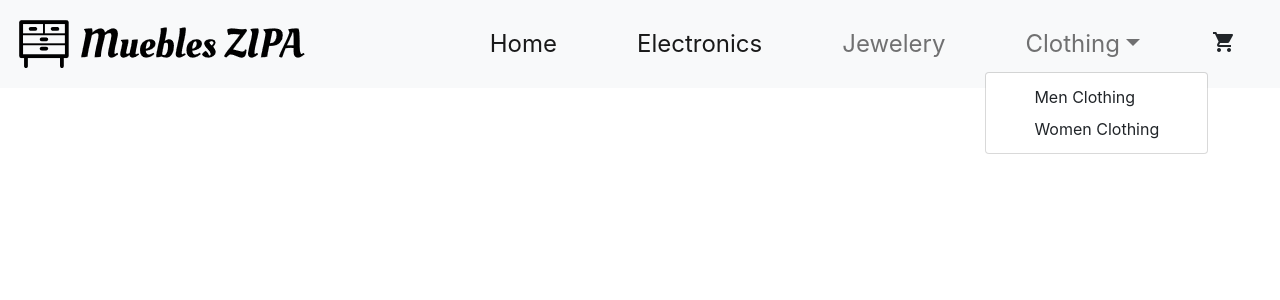
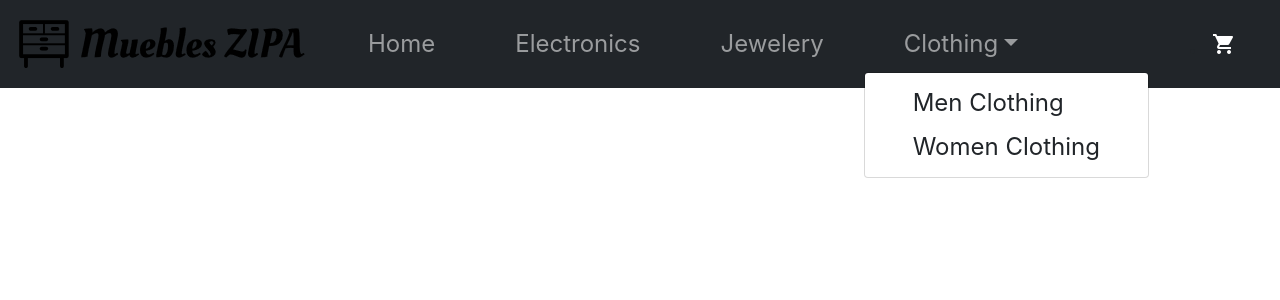
Before and after one commit to nahueldefazio/ecommerce-De_Fazio, a React (Create React App) app: page / in a window 1280 px wide. Both pictures are taken after a click on the button "Clothing". Shown: the top 300 px of the page. Built offline with nearby package versions, Linux system fonts and the light colour scheme.

Commit message:
NavBar fixed

```diff
--- a/src/Components/Item/Item.css
+++ b/src/Components/Item/Item.css
@@ -3,3 +3,11 @@
     flex-direction: column;
     align-items: center;
 }
+
+.card{
+    align-items: center;
+}
+
+img{
+
+}
--- a/src/Components/Item/Item.js
+++ b/src/Components/Item/Item.js
@@ -7,7 +7,7 @@ function Item(props) {
     return (
         <Fragment>
             <div className="card m-4" style={{width: "18rem"}}>
-                <img src={props.image} className="card-img-top" alt="..." style={{width: "250px", height: "150px"}}/>
+                <img src={props.image} className="card-img-top" alt="..." style={{width: "250px", height: "275px"}}/>
                 <div className="card-body">
                     <h5 className="card-title">
                         {props.title}
--- a/src/Components/ItemDetail/ItemDetail.css
+++ b/src/Components/ItemDetail/ItemDetail.css
@@ -1,15 +1,9 @@
 .item-detail-container{
     display: flex;
 }
-
-.image-container{
-    max-width: 300px;
+img{
+    height: 70%;
 }
-
-.image-container img {
-    width: 100%;
-}
-
 .description-container{
     margin-left: 10px;
 }
--- a/src/Components/ItemDetail/ItemDetail.js
+++ b/src/Components/ItemDetail/ItemDetail.js
@@ -21,7 +21,7 @@ function ItemDetail(props) {
                 return direccion = '/ecommerce-De_Fazio/menclothing'
                 break;
             case 'women\'s clothing':
-                return direccion = '/ecommerce-De_Fazio/womenclothing"'
+                return direccion = '/ecommerce-De_Fazio/womenclothing'
 
         }
     }
--- a/src/Components/ItemListContainer/ItemListContainer.css
+++ b/src/Components/ItemListContainer/ItemListContainer.css
@@ -3,7 +3,8 @@ ul{
 }
 .card {
     margin: 2rem auto !important;
-    border: 1px solid black;
+    border: 2px solid #1c6b8a;
+    border-radius: 10px;
 }
 
 .grilla {
@@ -21,6 +22,7 @@ ul{
     .grilla {
         grid-template-columns: repeat(2, 1fr);
     }
+
 }
 
 @media screen and (max-width: 700px) {
@@ -29,9 +31,4 @@ ul{
         display: block;
     }
 
-    .m-4 {
-        margin: 0  !important;
-    }
-
-
 }
--- a/src/Components/NavBar/CartWidget/CartWidget.css
+++ b/src/Components/NavBar/CartWidget/CartWidget.css
@@ -1,4 +1,5 @@
 .cartIcon{
     padding-top: 12px;
     padding-bottom: 12px;
+    color: white;
 }
--- a/src/Components/NavBar/NavBar.js
+++ b/src/Components/NavBar/NavBar.js
@@ -7,49 +7,86 @@ import {NavLink} from "react-router-dom";
 
 function NavBar(props) {
     return (
-        <Fragment>
-            <nav className="navbar navbar-expand-lg navbar-light bg-light">
+        // <Fragment>
+        //     <nav className="navbar navbar-expand-lg navbar-dark bg-dark">
+        //         <div className="container-fluid">
+        //             <a className="navbar-brand"><img src={logo} alt={'Web Site Logo'}/></a>
+        //             <button className="navbar-toggler" type="button" data-bs-toggle="collapse"
+        //                     data-bs-target="#navbarNavDropdown" aria-controls="navbarNavDropdown" aria-expanded="false"
+        //                     aria-label="Toggle navigation">
+        //             </button>
+        //             <div className="collapse navbar-collapse justify-content-end fontSize" id="navbarNavDropdown">
+        //                 <ul className="navbar-nav subMenus">
+        //                     <li className="nav-item">
+        //                         <NavLink className="nav-link active" aria-current="page"
+        //                                  to={'/ecommerce-De_Fazio/'}>Home</NavLink>
+        //                     </li>
+        //                     <li className="nav-item">
+        //                         <NavLink className="nav-link active" aria-current="page"
+        //                                  to={'/ecommerce-De_Fazio/electronics'}>Electronics</NavLink>
+        //                     </li>
+        //                     <li className="nav-item">
+        //                         <NavLink className="nav-link" to={'/ecommerce-De_Fazio/jewelery'}>Jewelery</NavLink>
+        //                     </li>
+        //                     <li className="nav-item dropdown">
+        //                         <a className="nav-link dropdown-toggle" id="navbarDropdownMenuLink"
+        //                            role="button" data-bs-toggle="dropdown" aria-expanded="false">
+        //                             Clothing
+        //                         </a>
+        //                         <ul className="dropdown-menu" aria-labelledby="navbarDropdownMenuLink">
+        //                             <li><NavLink className="dropdown-item" to={'/ecommerce-De_Fazio/menclothing'}>Men
+        //                                 Clothing</NavLink></li>
+        //                             <li><NavLink className="dropdown-item" to={'/ecommerce-De_Fazio/womenclothing'}>Women
+        //                                 Clothing</NavLink></li>
+        //                         </ul>
+        //                     </li>
+        //                     <CartWidget/>
+        //                 </ul>
+        //             </div>
+        //         </div>
+        //     </nav>
+        // </Fragment>
+
+        <nav className="navbar navbar-expand-lg navbar-dark bg-dark">
             <div className="container-fluid">
-                    {/* eslint-disable-next-line jsx-a11y/anchor-is-valid */}
-                    <a className="navbar-brand" ><img src={logo} alt={'Web Site Logo'}/></a>
+                <NavLink className="navbar-brand" to="/"><img src={logo}
+                                                              alt={'Web Site Logo'}/></NavLink>
                 <button className="navbar-toggler" type="button" data-bs-toggle="collapse"
-                            data-bs-target="#navbarNavDropdown" aria-controls="navbarNavDropdown" aria-expanded="false"
-                            aria-label="Toggle navigation">
-                        {/*<span className="navbar-toggler-icon"></span>*/}
+                        data-bs-target="#navbarSupportedContent" aria-controls="navbarSupportedContent"
+                        aria-expanded="false" aria-label="Toggle navigation">
+                    <span className="navbar-toggler-icon"></span>
                 </button>
-                    <div className="collapse navbar-collapse justify-content-end fontSize" id="navbarNavDropdown">
-                        <ul className="navbar-nav subMenus">
+                <div className="collapse navbar-collapse" id="navbarSupportedContent">
+                    <ul className="navbar-nav me-auto mb-2 mb-lg-0">
                         <li className="nav-item">
-                                {/* eslint-disable-next-line jsx-a11y/anchor-is-valid */}
-                                <NavLink className="nav-link active" aria-current="page" to={'/ecommerce-De_Fazio/'}>Home</NavLink>
+                            <NavLink  activeClassName="active" className="nav-link fontSize"
+                                     to={'/ecommerce-De_Fazio/'}>Home</NavLink>
                         </li>
                         <li className="nav-item">
-                                {/* eslint-disable-next-line jsx-a11y/anchor-is-valid */}
-                                <NavLink className="nav-link active" aria-current="page" to={'/ecommerce-De_Fazio/electronics'}>Electronics</NavLink>
+                            <NavLink activeClassName="active" className="nav-link fontSize" aria-current="page"
+                                     to={'/ecommerce-De_Fazio/electronics'}>Electronics</NavLink>
                         </li>
                         <li className="nav-item">
-                                {/* eslint-disable-next-line jsx-a11y/anchor-is-valid */}
-                                <NavLink className="nav-link"  to={'/ecommerce-De_Fazio/jewlery'}>Jewelery</NavLink>
+                            <NavLink activeClassName="active" className="nav-link fontSize" to={'/ecommerce-De_Fazio/jewelery'}>Jewelery</NavLink>
                         </li>
+
                         <li className="nav-item dropdown">
-                                {/* eslint-disable-next-line jsx-a11y/anchor-is-valid */}
-                                <a className="nav-link dropdown-toggle"  id="navbarDropdownMenuLink"
-                                   role="button" data-bs-toggle="dropdown" aria-expanded="false" >
+                            <a className="nav-link dropdown-toggle fontSize" id="navbarDropdownMenuLink"
+                               role="button" data-bs-toggle="dropdown" aria-expanded="false">
                                 Clothing
                             </a>
                             <ul className="dropdown-menu" aria-labelledby="navbarDropdownMenuLink">
-                                    {/* eslint-disable-next-line jsx-a11y/anchor-is-valid */}
-                                    <li><NavLink className="dropdown-item"  to={'/ecommerce-De_Fazio/menclothing'}>Men Clothing</NavLink></li>
-                                    {/* eslint-disable-next-line jsx-a11y/anchor-is-valid */}
-                                    <li><NavLink className="dropdown-item"  to={'/ecommerce-De_Fazio/womenclothing'}>Women Clothing</NavLink></li>
+                                <li><NavLink className="dropdown-item fontSize" to={'/ecommerce-De_Fazio/menclothing'}>Men
+                                    Clothing</NavLink></li>
+                                <li><NavLink className="dropdown-item fontSize" to={'/ecommerce-De_Fazio/womenclothing'}>Women
+                                    Clothing</NavLink></li>
                             </ul>
                         </li>
+                    </ul>
                     <CartWidget/>
-                        </ul>
                 </div>
             </div>
         </nav>
-        </Fragment>
     );
 }
 
--- a/src/routes/AppRoutes.js
+++ b/src/routes/AppRoutes.js
@@ -20,7 +20,7 @@ function AppRoutes() {
                 <Switch>
                     <Route path='/ecommerce-De_Fazio/' exact component={ItemListContainer} />
                     <Route path='/products/:id' exact component={ItemDetailContainer} />
-                    <Route path='/ecommerce-De_Fazio/jewlery' exact component={JewleryScreen} />
+                    <Route path='/ecommerce-De_Fazio/jewelery' exact component={JewleryScreen} />
                     <Route path='/ecommerce-De_Fazio/electronics' exact component={ElectronicsScreen} />
                     <Route path='/ecommerce-De_Fazio/menclothing' exact component={MenClothingScreen} />
                     <Route path='/ecommerce-De_Fazio/womenclothing' exact component={WomenClothingScreen} />
```
Also changed, not shown: src/Components/NavBar/NavBar.css (line endings or trailing spaces). Lines whose indentation alone changed are shown as unchanged.
